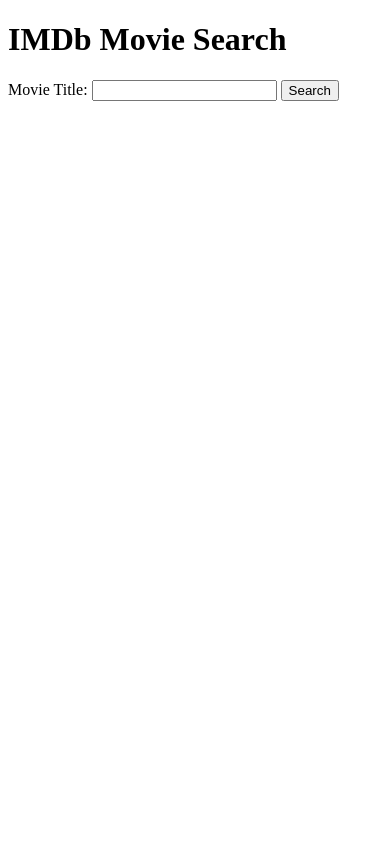
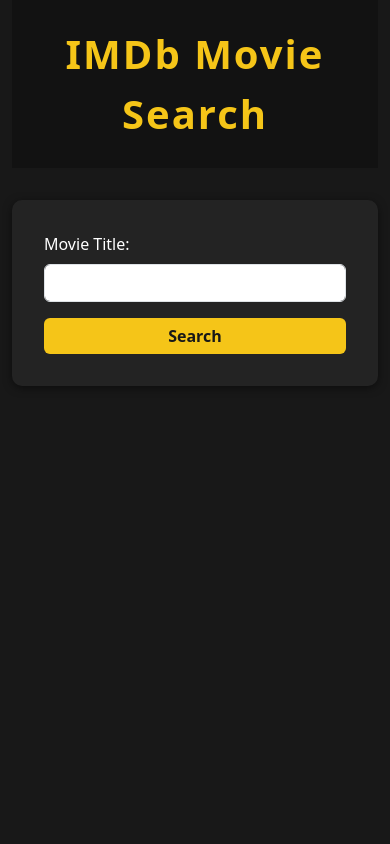
Before and after one commit to antonimattei/filmimdbapi, a Flask app: page / in a window 390 px wide. Run offline with Flask 3, Linux system fonts and the light colour scheme.

Commit message:
adicionado novo estilo com bootstrap no index.html

```diff
--- /dev/null
+++ b/static/index.css
@@ -0,0 +1,45 @@
+body {
+    background-color: #181818;
+    color: #fff;
+    min-height: 100vh;
+}
+.imdb-header {
+    background-color: #121212;
+    color: #f5c518;
+    padding: 1.5rem 0;
+    text-align: center;
+    letter-spacing: 2px;
+    font-weight: bold;
+    font-size: 2.5rem;
+    margin-bottom: 2rem;
+}
+.imdb-form {
+    background: #232323;
+    border-radius: 10px;
+    padding: 2rem;
+    box-shadow: 0 2px 8px rgba(0,0,0,0.5);
+}
+.imdb-btn {
+    background-color: #f5c518;
+    color: #181818;
+    border: none;
+    font-weight: bold;
+}
+.imdb-btn:hover {
+    background-color: #ffe066;
+    color: #181818;
+}
+.imdb-results {
+    background: #232323;
+    border-radius: 10px;
+    padding: 1.5rem;
+    margin-top: 2rem;
+}
+a {
+    color: #f5c518;
+    text-decoration: none;
+}
+a:hover {
+    color: #ffe066;
+    text-decoration: underline;
+}
--- a/templates/index.html
+++ b/templates/index.html
@@ -3,24 +3,44 @@
 <head>
     <meta charset="UTF-8">
     <meta name="viewport" content="width=device-width, initial-scale=1.0">
+    <link href="https://cdn.jsdelivr.net/npm/bootstrap@5.3.2/dist/css/bootstrap.min.css" rel="stylesheet">
+    <link rel="stylesheet" href="{{ url_for('static', filename='index.css') }}">
     <title>IMDb Movie Search</title>
 </head>
+
 <body>
-    <h1>IMDb Movie Search</h1>
-    <form action="/" method="get">
-        <label for="title">Movie Title:</label>
-        <input type="text" id="title" name="title" required>
-        <button type="submit">Search</button>
+    <div class="container">
+        <div class="imdb-header">
+            IMDb Movie Search
+        </div>
+        <div class="row justify-content-center">
+            <div class="col-md-6">
+                <form action="/" method="get" class="imdb-form mb-4">
+                    <div class="mb-3">
+                        <label for="title" class="form-label">Movie Title:</label>
+                        <input type="text" id="title" name="title" class="form-control" required>
+                    </div>
+                    <button type="submit" class="btn imdb-btn w-100">Search</button>
                 </form>
+            </div>
+        </div>
 
         {% if movies %}
-        <h2>Search Results</h2>
-        <ul>
+            <div class="row justify-content-center">
+                <div class="col-md-8 imdb-results">
+                    <h2 class="mb-3" style="color:#f5c518;">Search Results</h2>
+                    <ul class="list-group list-group-flush">
                         {% for movie in movies %}
-                <li><a href="/movie/{{ movie.getID() }}">{{ movie['title'] }} ({{ movie.get('year') }})</a></li>
+                            <li class="list-group-item bg-transparent border-0 px-0">
+                                <a href="/movie/{{ movie.getID() }}">
+                                    {{ movie['title'] }} <span class="text-secondary">({{ movie.get('year') }})</span>
+                                </a>
+                            </li>
                         {% endfor %}
                     </ul>
+                </div>
+            </div>
         {% endif %}
-
+    </div>
 </body>
 </html>
```
Also changed, not shown: main.py (deleted, +0 -14 lines). Lines whose indentation alone changed are shown as unchanged.
